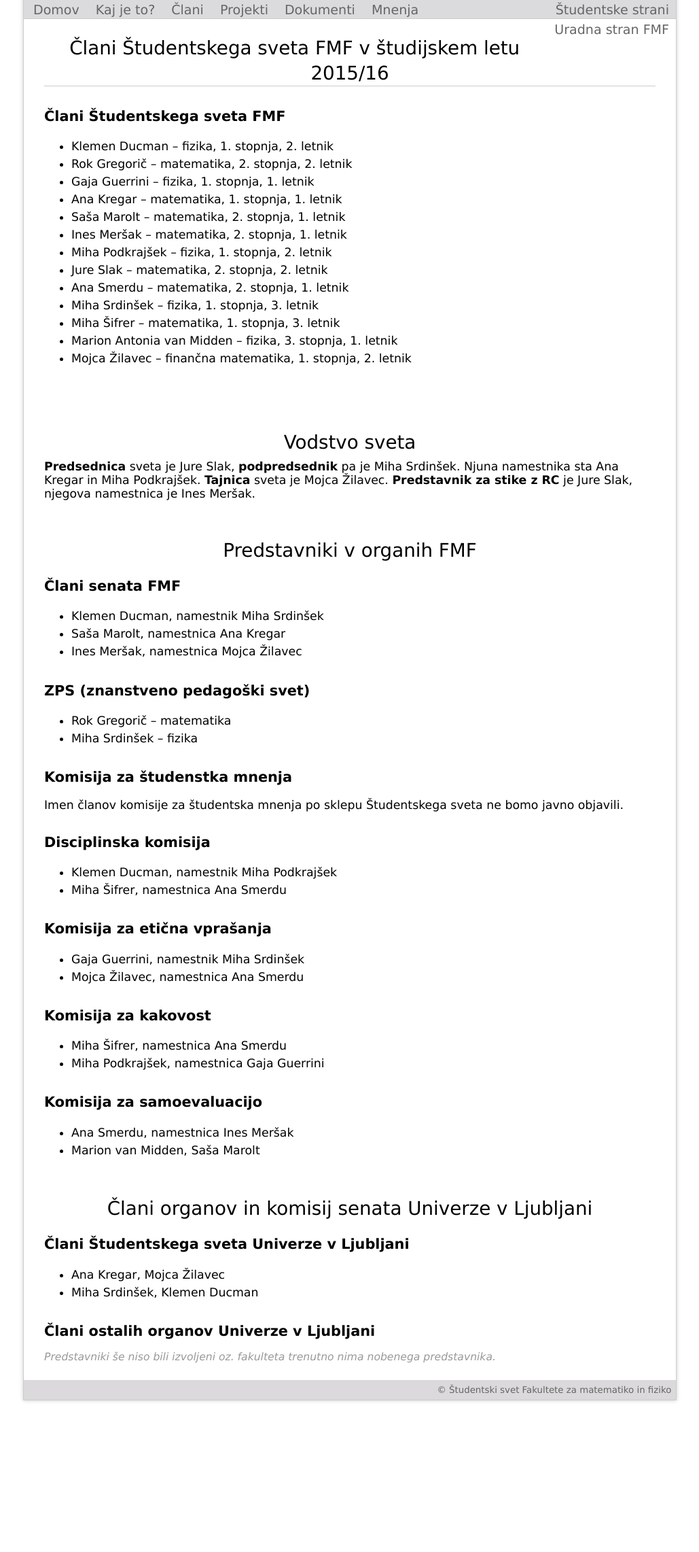
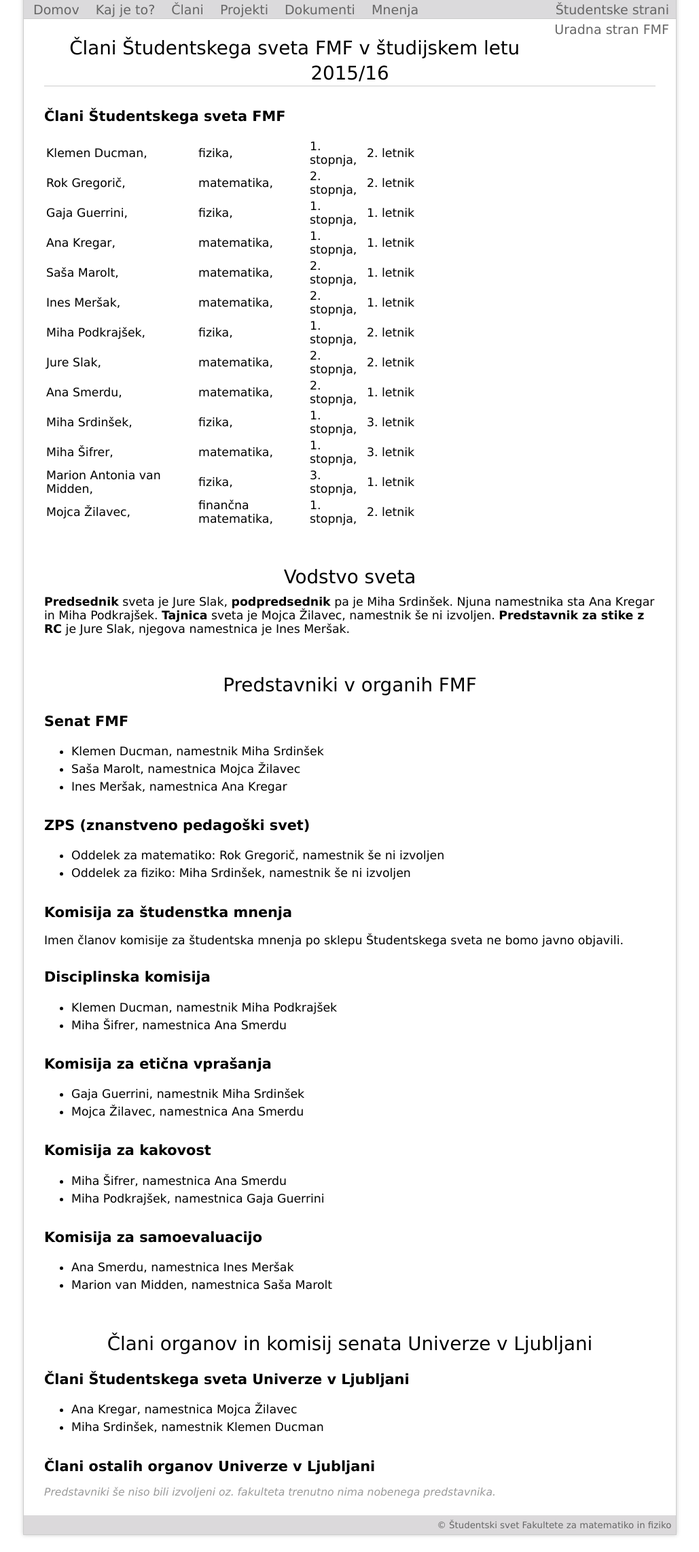
Before and after one commit to FMF-studenti/studentski-svet, a PHP site: page /members in a window 1280 px wide. Shown: the part 136-2419 px from the top of the page at 68% size, without its empty margins (125-1154 px from the left). Before the commit the page ends 2198 px from the top, so only its background shows below. Run offline with PHP 8.4, Linux system fonts and the light colour scheme; some web fonts are replaced.

Commit message:
Popravki novih članov.

```diff
--- a/members.php
+++ b/members.php
@@ -7,41 +7,39 @@
 </div>
 
 <h2>Člani Študentskega sveta FMF</h2>
-<ul>
-  <li>Klemen Ducman             &ndash; fizika,     1. stopnja, 2. letnik</li>
-  <li>Rok Gregorič              &ndash; matematika, 2. stopnja, 2. letnik</li>
-  <li>Gaja Guerrini             &ndash; fizika,     1. stopnja, 1. letnik</li>
-  <li>Ana Kregar                &ndash; matematika, 1. stopnja, 1. letnik</li>
-  <li>Saša Marolt               &ndash; matematika, 2. stopnja, 1. letnik</li>
-  <li>Ines Meršak               &ndash; matematika, 2. stopnja, 1. letnik</li>
-  <li>Miha Podkrajšek           &ndash; fizika,     1. stopnja, 2. letnik</li>
-  <li>Jure Slak                 &ndash; matematika, 2. stopnja, 2. letnik</li>
-  <li>Ana Smerdu                &ndash; matematika, 2. stopnja, 1. letnik </li>
-  <li>Miha Srdinšek             &ndash; fizika,     1. stopnja, 3. letnik</li>
-  <li>Miha Šifrer               &ndash; matematika, 1. stopnja, 3. letnik</li>
-  <li>Marion Antonia van Midden &ndash; fizika,     3. stopnja, 1. letnik</li>
-  <li>Mojca Žilavec             &ndash; finančna matematika, 1. stopnja, 2. letnik</li>
-</ul>
-
-<p>&nbsp;</p>
+<table>
+  <tr><td style="width: 220px;">Klemen Ducman,</td><td style="width:160px;"> fizika,</td><td style="width: 80px;">1. stopnja, </td><td>2. letnik</td></tr>
+  <tr><td>Rok Gregorič,              </td><td> matematika,          </td><td>2. stopnja, </td><td>2. letnik</td></tr>
+  <tr><td>Gaja Guerrini,             </td><td> fizika,              </td><td>1. stopnja, </td><td>1. letnik</td></tr>
+  <tr><td>Ana Kregar,                </td><td> matematika,          </td><td>1. stopnja, </td><td>1. letnik</td></tr>
+  <tr><td>Saša Marolt,               </td><td> matematika,          </td><td>2. stopnja, </td><td>1. letnik</td></tr>
+  <tr><td>Ines Meršak,               </td><td> matematika,          </td><td>2. stopnja, </td><td>1. letnik</td></tr>
+  <tr><td>Miha Podkrajšek,           </td><td> fizika,              </td><td>1. stopnja, </td><td>2. letnik</td></tr>
+  <tr><td>Jure Slak,                 </td><td> matematika,          </td><td>2. stopnja, </td><td>2. letnik</td></tr>
+  <tr><td>Ana Smerdu,                </td><td> matematika,          </td><td>2. stopnja, </td><td>1. letnik</td></tr>
+  <tr><td>Miha Srdinšek,             </td><td> fizika,              </td><td>1. stopnja, </td><td>3. letnik</td></tr>
+  <tr><td>Miha Šifrer,               </td><td> matematika,          </td><td>1. stopnja, </td><td>3. letnik</td></tr>
+  <tr><td>Marion Antonia van Midden, </td><td> fizika,              </td><td>3. stopnja, </td><td>1. letnik</td></tr>
+  <tr><td>Mojca Žilavec,             </td><td> finančna matematika, </td><td>1. stopnja, </td><td>2. letnik</td></tr>
+</table>
 
 <h1>Vodstvo sveta</h1>
-<p><strong>Predsednica</strong> sveta je Jure Slak, <strong>podpredsednik</strong> pa je Miha Srdinšek.
+<p><strong>Predsednik</strong> sveta je Jure Slak, <strong>podpredsednik</strong> pa je Miha Srdinšek.
 Njuna namestnika sta Ana Kregar in Miha Podkrajšek. <strong>Tajnica</strong> sveta
-je Mojca Žilavec. <strong>Predstavnik za stike z RC</strong> je Jure Slak, njegova namestnica je Ines Meršak.</p>
+je Mojca Žilavec, namestnik še ni izvoljen. <strong>Predstavnik za stike z RC</strong> je Jure Slak, njegova namestnica je Ines Meršak.</p>
 
 <h1>Predstavniki v organih FMF</h1>
-<h2>Člani senata FMF</h2>
+<h2>Senat FMF</h2>
 <ul>
   <li>Klemen Ducman, namestnik Miha Srdinšek</li>
-  <li>Saša Marolt, namestnica Ana Kregar</li>
-  <li>Ines Meršak, namestnica Mojca Žilavec</li>
+  <li>Saša Marolt, namestnica Mojca Žilavec</li>
+  <li>Ines Meršak, namestnica Ana Kregar</li>
 </ul>
 
 <h2>ZPS (znanstveno pedagoški svet)</h2>
 <ul>
-  <li>Rok Gregorič &ndash; matematika</li>
-  <li>Miha Srdinšek &ndash; fizika</li>
+  <li>Oddelek za matematiko: Rok Gregorič, namestnik še ni izvoljen</li>
+  <li>Oddelek za fiziko: Miha Srdinšek, namestnik še ni izvoljen </li>
 </ul>
 
 <h2>Komisija za študenstka mnenja</h2>
@@ -68,14 +66,14 @@ je Mojca Žilavec. <strong>Predstavnik za stike z RC</strong> je Jure Slak, njeg
 <h2>Komisija za samoevaluacijo</h2>
 <ul>
   <li>Ana Smerdu, namestnica Ines Meršak</li>
-  <li>Marion van Midden, Saša Marolt</li>
+  <li>Marion van Midden, namestnica Saša Marolt</li>
 </ul>
 
 <h1>Člani organov in komisij senata Univerze v Ljubljani</h1>
 <h2>Člani Študentskega sveta Univerze v Ljubljani</h2>
 <ul>
-  <li>Ana Kregar, Mojca Žilavec</li>
-  <li>Miha Srdinšek, Klemen Ducman</li>
+  <li>Ana Kregar, namestnica Mojca Žilavec</li>
+  <li>Miha Srdinšek, namestnik Klemen Ducman</li>
 </ul>
 
 <h2>Člani ostalih organov Univerze v Ljubljani</h2>
```
